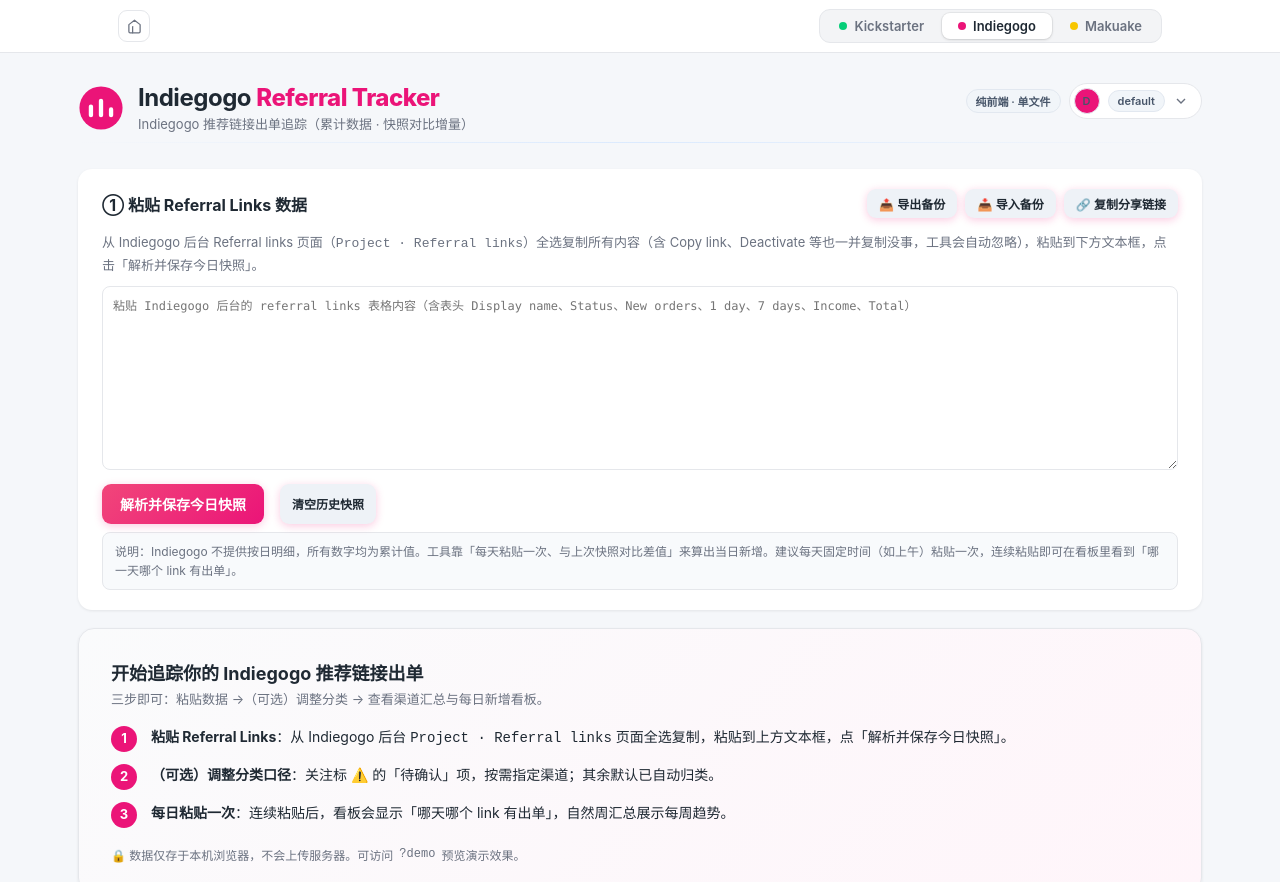
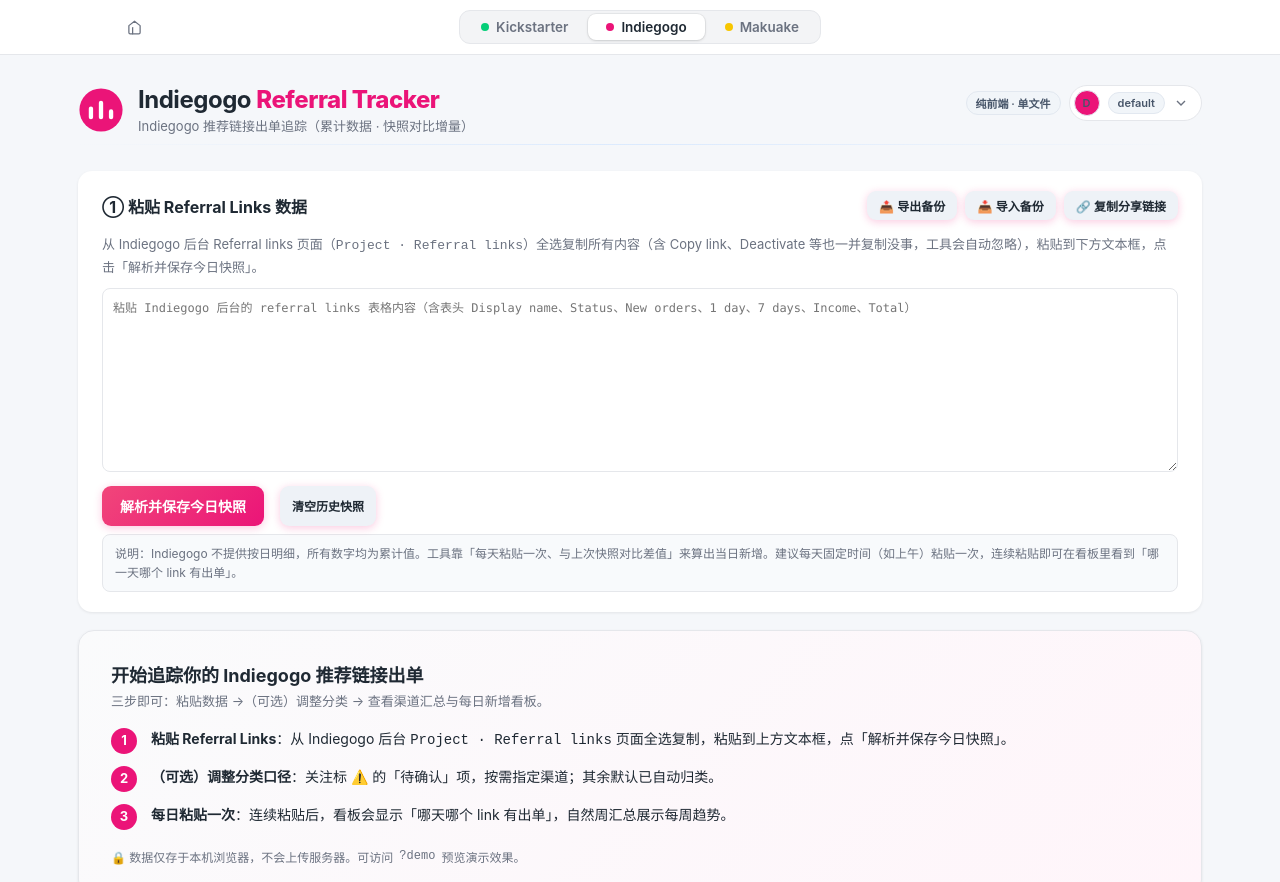
Before and after one commit to Yuuto0331/Yuref-Kickstarter-Referrer-Report, a plain HTML site: page igg_tool.html in a window 1280 px wide. Shown: the top 882 px of the page. Drawn offline with Linux system fonts and the light colour scheme.

Commit message:
nav: refine top bar - ghost circular home (no border) pinned left, segment control centered as focal point, 13.5px links

```diff
--- a/igg_tool.html
+++ b/igg_tool.html
@@ -223,19 +223,20 @@ td.cell-new{outline:1px dashed rgba(235,20,120,.35);outline-offset:-2px}
 <style>
 /* 平台切换通栏（全局第一层级） */
 .plat-bar{background:#fff;border-bottom:1px solid var(--line);position:sticky;top:0;z-index:50}
-.plat-bar-inner{max-width:1100px;margin:0 auto;padding:9px 28px;display:flex;align-items:center}
-.plat-switch{display:flex;gap:10px;align-items:center;justify-content:space-between;width:100%}
-.ps-home{display:inline-flex;align-items:center;justify-content:center;width:32px;height:32px;border-radius:9px;background:transparent;color:var(--muted);text-decoration:none;border:1px solid var(--line);transition:background .15s,color .15s,border-color .15s;flex:none}
-.ps-home:hover{background:#f3f4f6;color:var(--ink);border-color:#d1d5db}
-.ps-seg{display:inline-flex;align-items:center;background:#f3f4f6;border:1px solid var(--line);border-radius:11px;padding:3px;gap:2px}
-.ps-link{display:inline-flex;align-items:center;gap:7px;padding:5px 16px;border-radius:8px;font-size:13px;font-weight:600;color:var(--muted);text-decoration:none;transition:background .15s,color .15s,box-shadow .15s}
+.plat-bar-inner{max-width:1100px;margin:0 auto;padding:10px 28px;display:flex;align-items:center;position:relative}
+.plat-switch{display:flex;align-items:center;gap:10px;width:100%}
+.ps-home{position:absolute;left:28px;top:50%;transform:translateY(-50%);display:inline-flex;align-items:center;justify-content:center;width:32px;height:32px;border-radius:50%;background:transparent;color:var(--muted);text-decoration:none;transition:background .15s,color .15s;flex:none}
+.ps-home:hover{background:#f3f4f6;color:var(--ink)}
+.ps-seg{margin:0 auto;display:inline-flex;align-items:center;background:#f3f4f6;border:1px solid var(--line);border-radius:11px;padding:3px;gap:2px}
+.ps-link{display:inline-flex;align-items:center;gap:7px;padding:5px 18px;border-radius:8px;font-size:13.5px;font-weight:600;color:var(--muted);text-decoration:none;transition:background .15s,color .15s,box-shadow .15s}
 .ps-link:hover{color:var(--ink)}
 .ps-cur{background:#fff;color:var(--ink);box-shadow:0 1px 3px rgba(0,0,0,.12),0 0 0 1px rgba(16,24,32,.05)}
 .ps-cur:hover{color:var(--ink)}
 .ps-dot{width:8px;height:8px;border-radius:50%;display:inline-block}
 @media (max-width:760px){
   .plat-bar-inner{padding:8px 16px}
-  .ps-seg{flex:1;min-width:0}
+  .ps-home{position:static;transform:none}
+  .ps-seg{margin:0;flex:1;min-width:0}
   .ps-link{flex:1 1 0;min-width:0;justify-content:center;padding:6px 6px;font-size:12.5px;gap:5px}
   .ps-dot{width:6px;height:6px}
   .app-header .brand{min-width:0}
```
Also changed, not shown: makuake_tool.html (+8 -7 lines), report_tool.html (+8 -7 lines).
